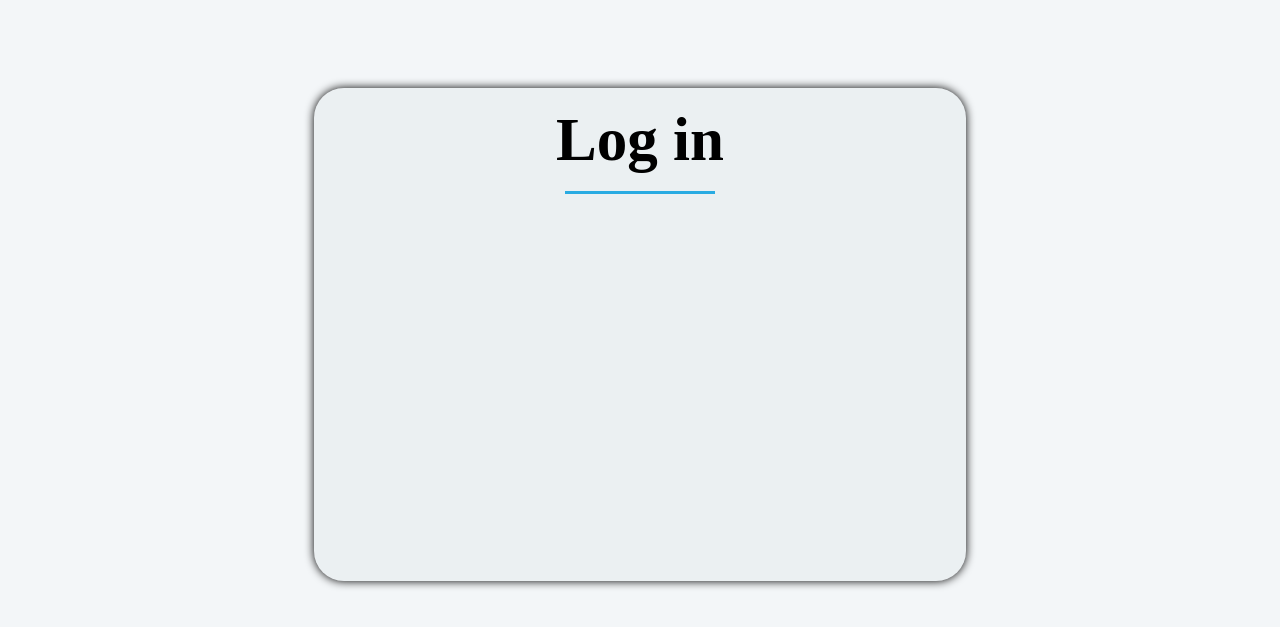
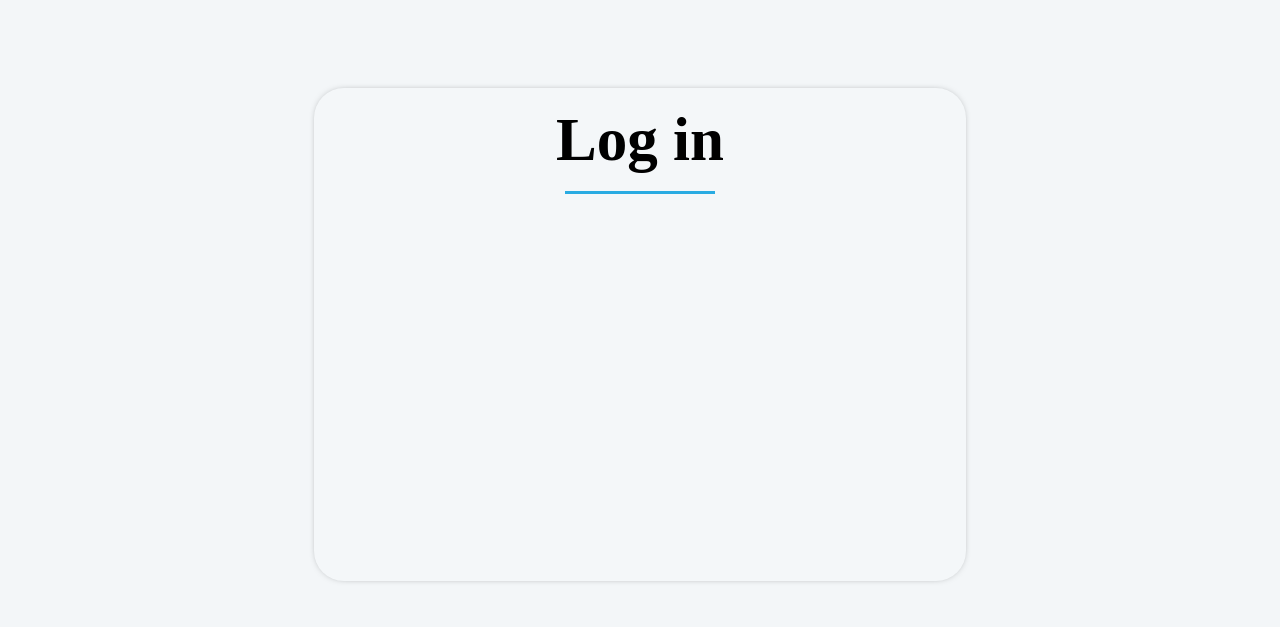
Before and after one commit to FjordieFjordsen/join, a plain HTML site: page index.html in a window 1280 px wide. Shown: the part 107-734 px from the top of the page. Drawn offline with Linux system fonts and the light colour scheme.

Commit message:
added new

```diff
--- a/main_style.css
+++ /dev/null
@@ -1,25 +0,0 @@
-* {
-    box-sizing: border-box;
-    margin: 0;
-    padding: 0;
-    scroll-behavior: smooth;
-}
-
-*::-webkit-scrollbar {
-    width: 6px;
-}
-
-*::-webkit-scrollbar-track {
-    background: #0e0d0d;
-}
-
-*::-webkit-scrollbar-thumb {
-    background-color: rgb(16 14 15);;
-    border-radius: 20px;
-    border: 1px solid grey;
-}
-
-html,body {
-    height: 100%;
-    background-color: rgb(241, 241, 243);
-}
--- a/style/login.css
+++ b/style/login.css
@@ -4,14 +4,14 @@
 }
 
 .card-login {
-    background-color: rgba(192, 204, 211, 0.164);
+    background-color: rgba(248, 250, 252, 0.103);
     display: flex;
     justify-content: center;
     border-radius: 30px;
     width: 652px;
     height: 493px;
     margin-top: 105px;
-    box-shadow: 0px 0px 10px 0px;
+    box-shadow: 0px 0px 10px -6px;
 }
 
 .login-headline {
```
Also changed, not shown: index-Laptop-Kjeld.html (deleted, +0 -32 lines).
